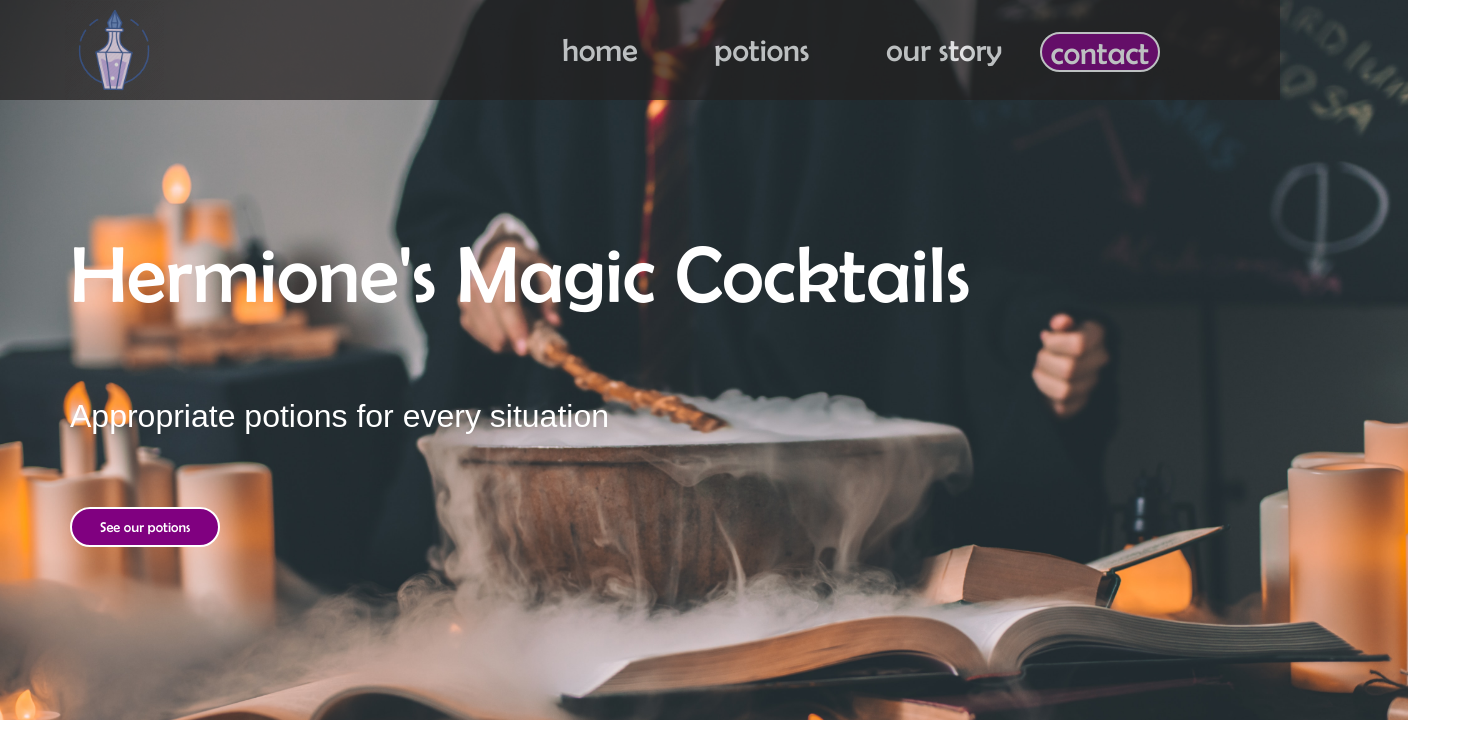
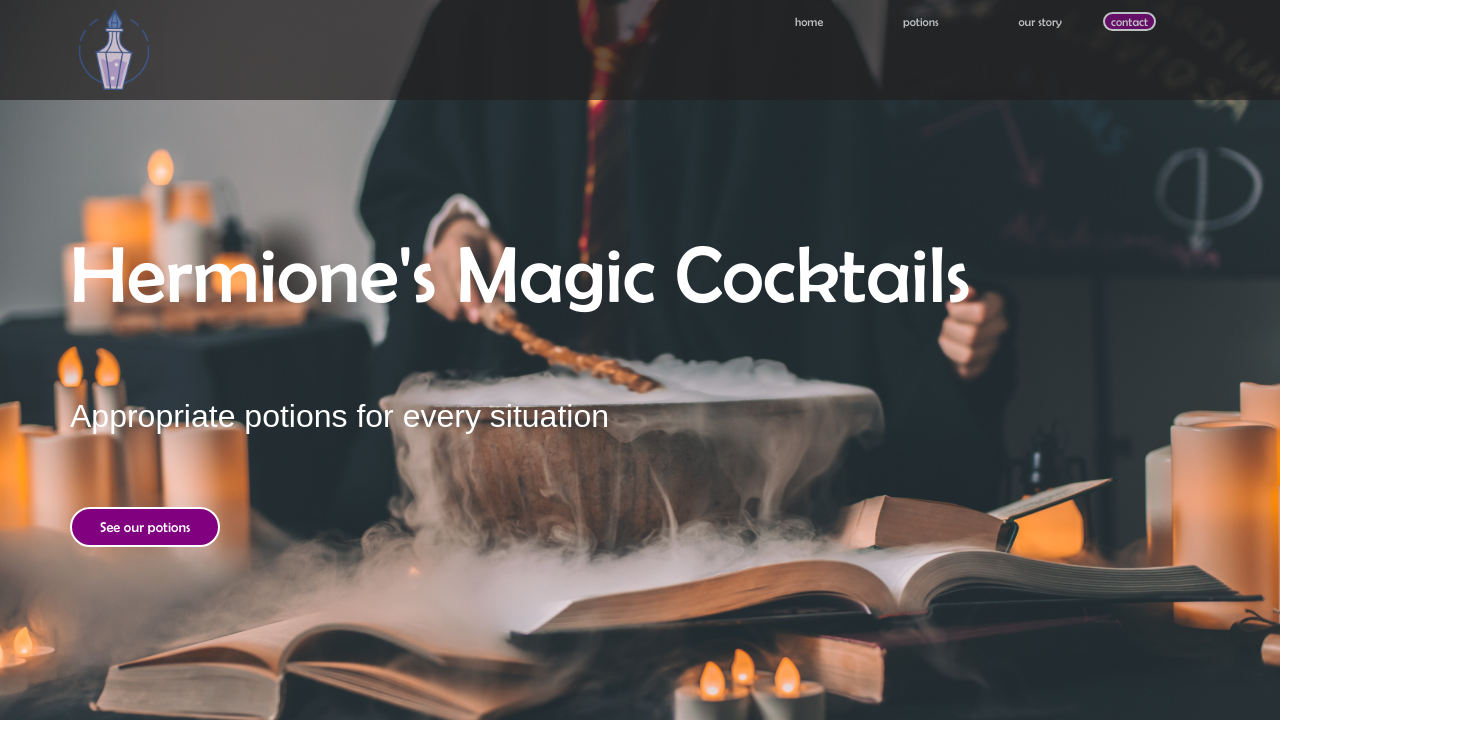
Before and after one commit to Ameliekiefer/hermione-magic-coktails, a plain HTML site: page index.html in a window 1280 px wide. Shown: the top 749 px of the page, 1478 px wide, since content can reach past the window. Drawn offline with Linux system fonts and the light colour scheme.

Commit message:
header ok homepage

```diff
--- a/css/homepage/style.css
+++ b/css/homepage/style.css
@@ -11,6 +11,7 @@ src: local(Berlin Sans FB), url("../BRLNSR.woff") format("woff");
 
 .metadiv{
 	background-color:transparent;
+	width:100%;
 	position:absolute;
 	top: 0;
 	right: 0;
@@ -30,7 +31,6 @@ src: local(Berlin Sans FB), url("../BRLNSR.woff") format("woff");
 
 .header-mid{
 	width: 90%;
-	height: 100px;
 	margin: 0 auto;
 }
 
@@ -51,7 +51,6 @@ src: local(Berlin Sans FB), url("../BRLNSR.woff") format("woff");
 	height:100px;
 	float:right;
 	text-align:right;
-	position:fixed;
 	margin-right: 60px;
 	right: 0;
 }
@@ -76,17 +75,17 @@ a:hover{
     color:white;
     font-family:"Berlin Sans FB";
     text-align:right;
-    display:flex;
-    padding-top:1em;
-    font-size: 1em;
+    font-size: 4vh;
     float:right;
-    overflow:hidden;
-    margin-right: 60px;
+    max-height: 100px;
 }
 
-@media screen and (max-width: 900px) {
-  .navigation, ul{
-    font-size: 60%;
+li { display: inline; }
+
+@media only screen and (min-device-width: 300px) {
+  .navigation, .menu, li, .contact{
+    font-size: 1.5vh;
+
   }
 }
 
@@ -94,11 +93,11 @@ a:hover{
     background-color: #800080;
 	border-radius: 25px;
   	border: 2px solid white;
-  	width: 120px;
-  	height: 40px;
+  	max-width: 140px;
+  	max-height: 60px;
   	color:white;
   	font-family:"Berlin Sans FB";
-  	font-size: 4vh;
+  	font-size: 1em;
 	bottom: 50px;
 	display: inline;
 
@@ -232,7 +231,7 @@ a:hover{
 	background-image:url("../../images/homepage/header-potions.jpg");
 	background-size: cover;
 	background-repeat: no-repeat;
-	width: 110%;
+	width: 100%;
 	height:720px;
 	margin: 0 auto;
 }
@@ -391,7 +390,7 @@ a:hover{
 	background-image:url("../../images/homepage/bouteille-renversee-final.jpg");
 	background-size: cover;
 	background-repeat: no-repeat;
-	width: 110%;
+	width: 100%;
 	height: 700px;
 	margin: 0 auto;
 }
```
